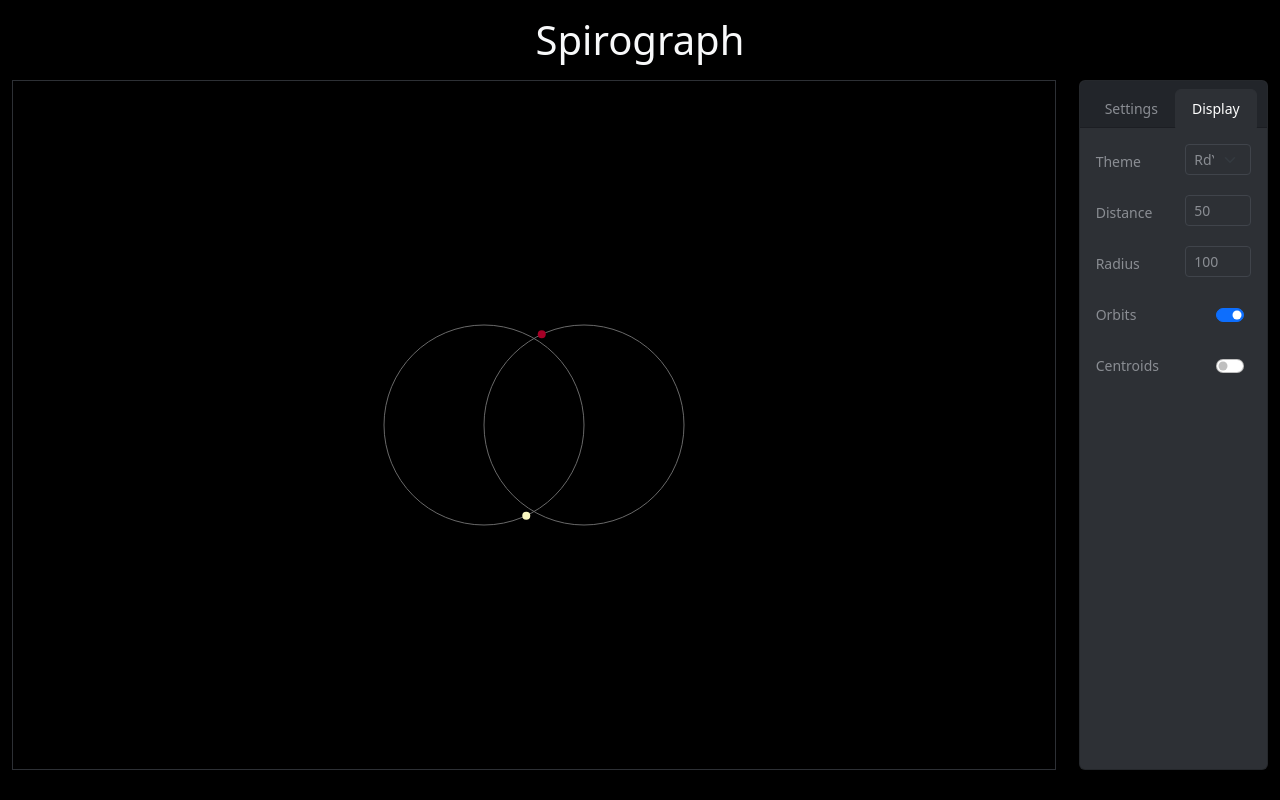
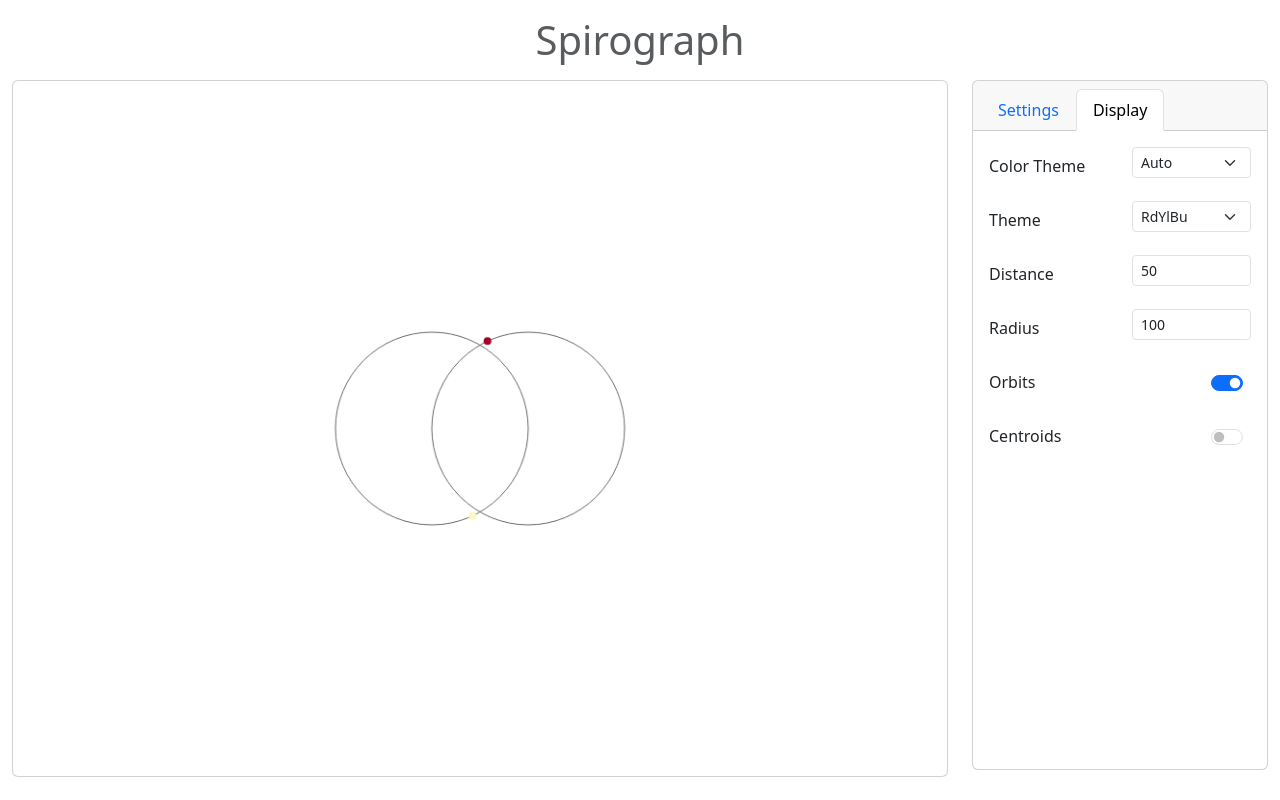
Before and after one commit to thiagodnf/spirograph, a website with bundled scripts: page index.html in a window 1280 px wide. Both pictures are taken after a click on the tab "Display". Built offline with nearby package versions, Linux system fonts and the light colour scheme; files whose address does not match are found by name.

Commit message:
added darkmode theme

```diff
--- a/css/style.css
+++ b/css/style.css
@@ -1,64 +1,7 @@
-body {
-    color: #8a8d93;
-    background-color: black;
-    font-size: 14px;
-}
-
 audio{
     width: 100%;
 }
-
+/*
 canvas {
     border: 1px solid #2D3035;
-}
-
-.card {
-    background-color: #2D3035;
-}
-
-.card-header {
-    background-color: #22252A;
-}
-
-.card-header-tabs button {
-    color: #8a8d93;
-}
-
-.card-header-tabs button:hover {
-    color: white;
-    border-color: transparent !important;
-}
-
-.card-header-tabs .nav-link.active {
-    color: white;
-    background-color: #2D3035;
-    border-color: #2D3035;
-}
-
-.form-control {
-    color: #8a8d93;
-    background-color: #2d3035;
-    background-clip: padding-box;
-    border: 1px solid #40444b;
-    -webkit-appearance: none;
-    -moz-appearance: none;
-    appearance: none;
-}
-
-.form-control:focus {
-    color: #8a8d93;
-    background-color: #2d3035;
-    border-color: #db6574;
-    box-shadow: none;
-}
-
-.form-select {
-    color: #8a8d93;
-    background-color: #2d3035;
-    border: 1px solid #40444b;
-}
-
-.form-select:focus {
-    border-color: #db6574;
-    box-shadow: none;
-}
+} */
--- a/index.html
+++ b/index.html
@@ -1,5 +1,5 @@
 <!DOCTYPE html>
-<html lang="en">
+<html lang="en" data-bs-theme="dark">
 
 <head>
     <meta charset="utf-8">
@@ -12,7 +12,7 @@
     <meta name="robots" content="index, follow">
 
     <!-- CSS only -->
-    <link href="https://cdn.jsdelivr.net/npm/bootstrap@5.2.1/dist/css/bootstrap.min.css" rel="stylesheet" integrity="sha384-iYQeCzEYFbKjA/T2uDLTpkwGzCiq6soy8tYaI1GyVh/UjpbCx/TYkiZhlZB6+fzT" crossorigin="anonymous">
+    <link href="https://cdn.jsdelivr.net/npm/bootstrap@5.3.1/dist/css/bootstrap.min.css" rel="stylesheet" integrity="sha384-4bw+/aepP/YC94hEpVNVgiZdgIC5+VKNBQNGCHeKRQN+PtmoHDEXuppvnDJzQIu9" crossorigin="anonymous">
     <link rel="stylesheet" type="text/css" href="css/style.css" />
 </head>
 
@@ -20,15 +20,17 @@
     <main>
         <div class="container-fluid">
 
-            <h1 class="text-center my-3 text-light">Spirograph</h1>
+            <h1 class="text-center my-3 text-body-secondary">Spirograph</h1>
 
             <div class="row">
-                <div class="col-12 col-sm-7 col-md-8 col-lg-9 col-xl-10 main-panel">
-                    <canvas id="canvas" width="800" height="600">
-                        Your browser does not support the canvas element.
-                    </canvas>
+                <div class="col-12 col-sm-7 col-md-8 col-lg-9 main-panel">
+                    <div class="card card-body">
+                        <canvas id="canvas" width="800" height="600">
+                            Your browser does not support the canvas element.
+                        </canvas>
+                    </div>
                 </div>
-                <div class="col-12 col-sm-5 col-md-4 col-lg-3 col-xl-2 side-panel">
+                <div class="col-12 col-sm-5 col-md-4 col-lg-3 side-panel">
                     <div class="card">
                         <div class="card-header">
                             <ul class="nav nav-tabs card-header-tabs">
@@ -57,6 +59,16 @@
                                     </div>
                                 </div>
                                 <div class="tab-pane fade" id="display">
+                                    <div class="row mb-3">
+                                        <label for="color-theme" class="col-form-label col-sm-6 ">Color Theme</label>
+                                        <div class="col-sm-6">
+                                            <select class="form-select form-select-sm" id="color-theme">
+                                                <option value="light">Light</option>
+                                                <option value="dark">Dark</option>
+                                                <option selected value="auto">Auto</option>
+                                            </select>
+                                        </div>
+                                    </div>
                                     <div class="row mb-3">
                                         <label for="theme" class="col-form-label col-sm-6 ">Theme</label>
                                         <div class="col-sm-6">
@@ -107,7 +119,7 @@
         </div>
 
         <script type="text/javascript" src="https://code.jquery.com/jquery-3.5.1.min.js" crossorigin="anonymous"></script>
-        <script type="text/javascript" src="https://cdn.jsdelivr.net/npm/bootstrap@5.2.1/dist/js/bootstrap.bundle.min.js" integrity="sha384-u1OknCvxWvY5kfmNBILK2hRnQC3Pr17a+RTT6rIHI7NnikvbZlHgTPOOmMi466C8" crossorigin="anonymous"></script>
+        <script type="text/javascript" src="https://cdn.jsdelivr.net/npm/bootstrap@5.3.1/dist/js/bootstrap.bundle.min.js" integrity="sha384-HwwvtgBNo3bZJJLYd8oVXjrBZt8cqVSpeBNS5n7C8IVInixGAoxmnlMuBnhbgrkm" crossorigin="anonymous"></script>
         <script type="text/javascript" src="https://d3js.org/d3.v4.min.js"></script>
         <script type="text/javascript" src="https://d3js.org/d3-color.v1.min.js"></script>
         <script type="text/javascript" src="https://d3js.org/d3-interpolate.v1.min.js"></script>
--- a/js/script.js
+++ b/js/script.js
@@ -1,5 +1,6 @@
 import Spirograph from "./core/Spirograph.js";
 import Canvas from "./utils/Canvas.js";
+import DarkMode from "./utils/DarkMode.js";
 
 let canvas = new Canvas("canvas");
 let spirograph = new Spirograph();
@@ -26,6 +27,8 @@ $(function () {
     requestAnimationFrame(animate);
 
     $(window).resize(resizeWindow).trigger("resize");
+
+    DarkMode.init();
 
     $("#circles").change(function () {
         spirograph.create(Number(this.value));
@@ -54,4 +57,8 @@ $(function () {
     $("#showCentroids").change(function () {
         spirograph.showCentroids = this.checked;
     }).trigger("change");
+
+    $("#color-theme").change(function () {
+        DarkMode.setTheme(this.value)
+    }).val(DarkMode.getPreferredTheme())
 });
--- /dev/null
+++ b/js/utils/DarkMode.js
@@ -0,0 +1,59 @@
+export default class DarkMode {
+
+    static init() {
+
+        const storedTheme = DarkMode.getStoredTheme()
+
+        if (!storedTheme) {
+            DarkMode.setStoredTheme("auto");
+        }
+
+        DarkMode.activateTheme(DarkMode.getPreferredTheme());
+
+        window.matchMedia('(prefers-color-scheme: dark)').addEventListener('change', () => {
+
+            const storedTheme = DarkMode.getStoredTheme()
+
+            if (storedTheme !== 'light' && storedTheme !== 'dark') {
+                DarkMode.activateTheme(DarkMode.getPreferredTheme())
+            }
+        })
+    }
+
+    static getStoredTheme() {
+        return localStorage.getItem('color-theme');
+    }
+
+    static setStoredTheme(theme) {
+        localStorage.setItem('color-theme', theme)
+    }
+
+    static getPreferredTheme() {
+
+        const storedTheme = DarkMode.getStoredTheme()
+
+        if (storedTheme) {
+            return storedTheme;
+        }
+
+        return DarkMode.getOSTheme();
+    }
+
+    static getOSTheme() {
+        return window.matchMedia('(prefers-color-scheme: dark)').matches ? 'dark' : 'light';
+    }
+
+    static activateTheme(theme) {
+
+        if (theme === 'auto') {
+            document.documentElement.setAttribute('data-bs-theme', DarkMode.getOSTheme())
+        } else {
+            document.documentElement.setAttribute('data-bs-theme', theme)
+        }
+    }
+
+    static setTheme(theme) {
+        DarkMode.setStoredTheme(theme);
+        DarkMode.activateTheme(theme);
+    }
+}
```
